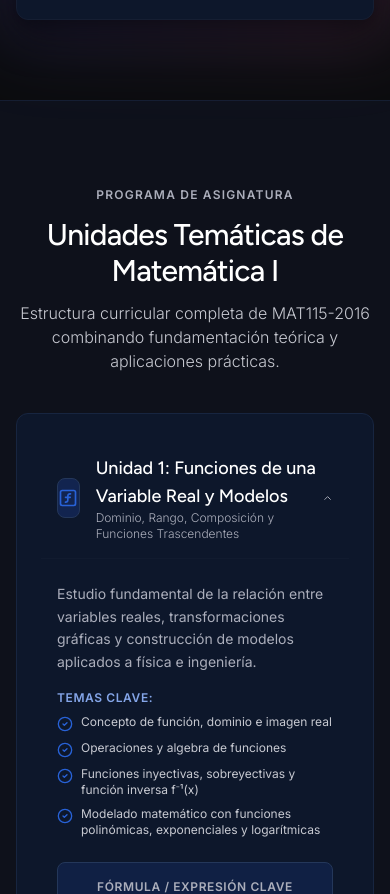
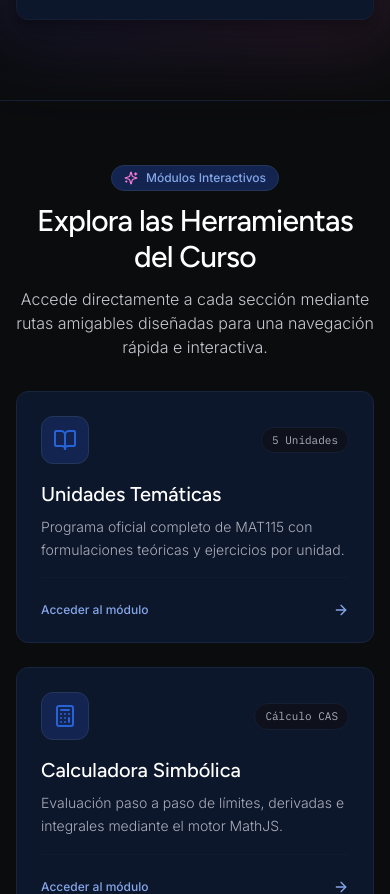
Before and after one commit to UES-Community/mat115-2016, a Next.js app: page / in a window 390 px wide. Shown: the part 1106-2000 px from the top of the page. Built offline with nearby package versions, Linux system fonts and the light colour scheme.

Commit message:
feat: implementar rutas amigables sin hashes, animaciones y transiciones de pagina

```diff
--- /dev/null
+++ b/app/calculadora/page.tsx
@@ -0,0 +1,10 @@
+import React from 'react';
+import SymbolicCalculator from '../../components/SymbolicCalculator';
+
+export default function CalculadoraPage() {
+  return (
+    <div className="py-8">
+      <SymbolicCalculator />
+    </div>
+  );
+}
--- a/app/globals.css
+++ b/app/globals.css
@@ -170,3 +170,56 @@ body {
 ::-webkit-scrollbar-thumb:hover {
   background: var(--color-sapphire-hairline);
 }
+
+/* Keyframes & Animations */
+@keyframes fadeIn {
+  from {
+    opacity: 0;
+    transform: translateY(8px);
+  }
+  to {
+    opacity: 1;
+    transform: translateY(0);
+  }
+}
+
+@keyframes floatSlow {
+  0%, 100% {
+    transform: translateY(0px);
+  }
+  50% {
+    transform: translateY(-10px);
+  }
+}
+
+@keyframes pulseGlow {
+  0%, 100% {
+    opacity: 0.4;
+    transform: scale(1);
+  }
+  50% {
+    opacity: 0.8;
+    transform: scale(1.03);
+  }
+}
+
+.animate-page-in {
+  animation: fadeIn 0.35s cubic-bezier(0.16, 1, 0.3, 1) forwards;
+}
+
+.animate-float {
+  animation: floatSlow 6s ease-in-out infinite;
+}
+
+.animate-pulse-glow {
+  animation: pulseGlow 4s ease-in-out infinite;
+}
+
+/* Card hover animation enhancements */
+.agentql-card {
+  transition: transform 0.25s cubic-bezier(0.16, 1, 0.3, 1), border-color 0.25s ease, box-shadow 0.25s ease;
+}
+
+.agentql-card:hover {
+  transform: translateY(-2px);
+}
--- /dev/null
+++ b/app/graficador2d/page.tsx
@@ -0,0 +1,10 @@
+import React from 'react';
+import FunctionPlotter2D from '../../components/FunctionPlotter2D';
+
+export default function Graficador2DPage() {
+  return (
+    <div className="py-8">
+      <FunctionPlotter2D />
+    </div>
+  );
+}
--- a/app/layout.tsx
+++ b/app/layout.tsx
@@ -1,5 +1,6 @@
 import type { Metadata } from 'next';
 import { Inter, Figtree, IBM_Plex_Mono } from 'next/font/google';
+import Navbar from '../components/Navbar';
 import './globals.css';
 
 const inter = Inter({
@@ -36,7 +37,22 @@ export default function RootLayout({
   return (
     <html lang="es" className={`${inter.variable} ${figtree.variable} ${ibmPlexMono.variable} dark`}>
       <body className="bg-abyss text-quartz antialiased selection:bg-aurora-purple selection:text-white">
-        {children}
+        <div className="aurora-bg min-h-screen flex flex-col">
+          <Navbar />
+          <main className="flex-1 animate-page-in">
+            {children}
+          </main>
+          <footer className="border-t border-inkline bg-void py-8 text-center text-xs text-ash">
+            <div className="max-w-[1200px] mx-auto px-4 space-y-2">
+              <p className="font-figtree text-sm text-quartz">
+                Matemática I (MAT115-2016) — Universidad de El Salvador
+              </p>
+              <p className="font-sans font-light text-mist">
+                Desarrollado con Next.js App Router, Tailwind CSS, Radix UI, KaTeX, MathJS, Recharts y Three.js.
+              </p>
+            </div>
+          </footer>
+        </div>
       </body>
     </html>
   );
--- a/app/page.tsx
+++ b/app/page.tsx
@@ -1,38 +1,110 @@
-import Navbar from '../components/Navbar';
+import React from 'react';
+import Link from 'next/link';
 import Hero from '../components/Hero';
-import UnitsAccordion from '../components/UnitsAccordion';
-import SymbolicCalculator from '../components/SymbolicCalculator';
-import FunctionPlotter2D from '../components/FunctionPlotter2D';
-import Vector3DSimulator from '../components/Vector3DSimulator';
-import FormulaModal from '../components/FormulaModal';
+import { BookOpen, Calculator, LineChart, Box, HelpCircle, ArrowRight, Sparkles } from 'lucide-react';
 
 export default function Home() {
+  const tools = [
+    {
+      href: '/unidades',
+      title: 'Unidades Temáticas',
+      description: 'Programa oficial completo de MAT115 con formulaciones teóricas y ejercicios por unidad.',
+      icon: BookOpen,
+      color: 'text-signal-blue',
+      tag: '5 Unidades',
+    },
+    {
+      href: '/calculadora',
+      title: 'Calculadora Simbólica',
+      description: 'Evaluación paso a paso de límites, derivadas e integrales mediante el motor MathJS.',
+      icon: Calculator,
+      color: 'text-signal-blue',
+      tag: 'Cálculo CAS',
+    },
+    {
+      href: '/graficador2d',
+      title: 'Graficador 2D',
+      description: 'Visualización interactiva de funciones reales con puntos notables, derivadas y tangentes.',
+      icon: LineChart,
+      color: 'text-frosted-lilac',
+      tag: 'Gráficos 2D',
+    },
+    {
+      href: '/simulador3d',
+      title: 'Simulación 3D (R³)',
+      description: 'Representación vectorial y planos en el espacio tridimensional impulsado por Three.js.',
+      icon: Box,
+      color: 'text-plasma-pink',
+      tag: 'Espacio R³',
+    },
+    {
+      href: '/recursos',
+      title: 'Recursos & Fórmulas',
+      description: 'Tablas de consulta rápida de derivadas trascendentes, integrales e identidades vectoriales.',
+      icon: HelpCircle,
+      color: 'text-frosted-lilac',
+      tag: 'Referencias',
+    },
+  ];
+
   return (
-    <div className="aurora-bg min-h-screen flex flex-col selection:bg-aurora-purple selection:text-white">
-      {/* Sticky Header */}
-      <Navbar />
+    <div className="space-y-16 pb-20">
+      {/* Hero Section */}
+      <Hero />
 
-      {/* Main Content */}
-      <main className="flex-1 space-y-0">
-        <Hero />
-        <UnitsAccordion />
-        <SymbolicCalculator />
-        <FunctionPlotter2D />
-        <Vector3DSimulator />
-        <FormulaModal />
-      </main>
-
-      {/* Footer */}
-      <footer className="border-t border-inkline bg-void py-8 text-center text-xs text-ash">
-        <div className="max-w-[1200px] mx-auto px-4 space-y-2">
-          <p className="font-figtree text-sm text-quartz">
-            Matemática I (MAT115-2016) — Universidad de El Salvador
-          </p>
-          <p className="font-sans font-light text-mist">
-            Desarrollado con Next.js App Router, Tailwind CSS, Radix UI, KaTeX, MathJS, Recharts y Three.js.
+      {/* Interactive Tool Cards Grid */}
+      <section className="max-w-[1200px] mx-auto px-4 space-y-8">
+        <div className="text-center space-y-3 max-w-2xl mx-auto">
+          <div className="inline-flex items-center gap-2 px-3 py-1 rounded-tags bg-cobalt-panel border border-sapphire-hairline text-frosted-lilac text-xs font-medium">
+            <Sparkles className="w-3.5 h-3.5 text-plasma-pink" />
+            <span>Módulos Interactivos</span>
+          </div>
+          <h2 className="font-figtree font-medium text-3xl sm:text-4xl text-quartz tracking-tight">
+            Explora las Herramientas del Curso
+          </h2>
+          <p className="font-sans font-light text-mist text-base">
+            Accede directamente a cada sección mediante rutas amigables diseñadas para una navegación rápida e interactiva.
           </p>
         </div>
-      </footer>
+
+        <div className="grid grid-cols-1 md:grid-cols-2 lg:grid-cols-3 gap-6">
+          {tools.map((tool) => {
+            const Icon = tool.icon;
+            return (
+              <Link
+                key={tool.href}
+                href={tool.href}
+                className="agentql-card group flex flex-col justify-between hover:border-sapphire-hairline hover:shadow-2xl transition-all duration-300 transform hover:-translate-y-1"
+              >
+                <div className="space-y-4">
+                  <div className="flex items-center justify-between">
+                    <div className="w-12 h-12 rounded-xl bg-cobalt-panel border border-sapphire-hairline flex items-center justify-center group-hover:border-frosted-lilac/40 transition-colors">
+                      <Icon className={`w-6 h-6 ${tool.color}`} />
+                    </div>
+                    <span className="text-[11px] px-2.5 py-1 rounded-full bg-abyss border border-inkline text-ash group-hover:text-frosted-lilac transition-colors font-mono">
+                      {tool.tag}
+                    </span>
+                  </div>
+
+                  <div className="space-y-2">
+                    <h3 className="font-figtree font-medium text-xl text-quartz group-hover:text-frosted-lilac transition-colors">
+                      {tool.title}
+                    </h3>
+                    <p className="font-sans font-light text-ash text-sm leading-relaxed">
+                      {tool.description}
+                    </p>
+                  </div>
+                </div>
+
+                <div className="pt-6 mt-4 border-t border-inkline/60 flex items-center justify-between text-xs text-frosted-lilac font-medium group-hover:text-white transition-colors">
+                  <span>Acceder al módulo</span>
+                  <ArrowRight className="w-4 h-4 transform group-hover:translate-x-1 transition-transform" />
+                </div>
+              </Link>
+            );
+          })}
+        </div>
+      </section>
     </div>
   );
 }
--- /dev/null
+++ b/app/recursos/page.tsx
@@ -0,0 +1,10 @@
+import React from 'react';
+import FormulaModal from '../../components/FormulaModal';
+
+export default function RecursosPage() {
+  return (
+    <div className="py-8">
+      <FormulaModal />
+    </div>
+  );
+}
--- /dev/null
+++ b/app/simulador3d/page.tsx
@@ -0,0 +1,10 @@
+import React from 'react';
+import Vector3DSimulator from '../../components/Vector3DSimulator';
+
+export default function Simulador3DPage() {
+  return (
+    <div className="py-8">
+      <Vector3DSimulator />
+    </div>
+  );
+}
--- /dev/null
+++ b/app/unidades/page.tsx
@@ -0,0 +1,10 @@
+import React from 'react';
+import UnitsAccordion from '../../components/UnitsAccordion';
+
+export default function UnidadesPage() {
+  return (
+    <div className="py-8">
+      <UnitsAccordion />
+    </div>
+  );
+}
--- a/components/Hero.tsx
+++ b/components/Hero.tsx
@@ -1,6 +1,7 @@
 'use client';
 
 import React from 'react';
+import Link from 'next/link';
 import MathRender from './MathRender';
 import { ArrowRight, Terminal, Sparkles, Layers } from 'lucide-react';
 
@@ -29,18 +30,19 @@ export default function Hero() {
 
           {/* Action CTAs strictly following AgentQL specs */}
           <div className="flex flex-wrap items-center gap-4 pt-2">
-            <a href="#unidades" className="btn-primary">
+            <Link href="/unidades" className="btn-primary hover:scale-105 transition-transform duration-200">
               Iniciar Programa
               <ArrowRight className="w-4 h-4 ml-1" />
-            </a>
-            <a href="#calculadora" className="btn-ghost">
+            </Link>
+            <Link href="/calculadora" className="btn-ghost hover:scale-105 transition-transform duration-200">
               Explorar Calculadoras
-            </a>
-            <a href="#simulador3d" className="btn-accent text-sm">
+            </Link>
+            <Link href="/simulador3d" className="btn-accent text-sm hover:scale-105 transition-transform duration-200">
               <Layers className="w-4 h-4" />
               Simulación 3D
-            </a>
+            </Link>
           </div>
+
 
           {/* Badges strip */}
           <div className="pt-6 border-t border-inkline grid grid-cols-3 gap-4 text-xs text-mist">
```
Also changed, not shown: components/Navbar.tsx (+62 -24 lines).
